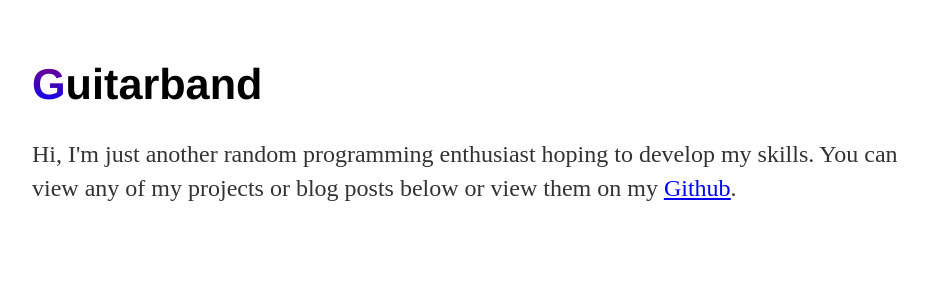
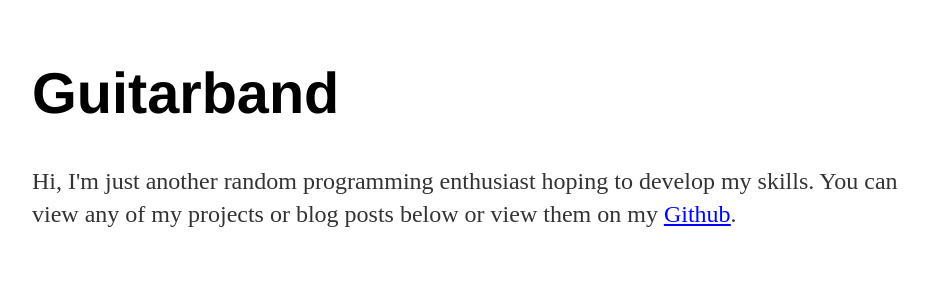
Before and after one commit to Guitarband/testwebsiteGuitarband.github.io, a Jekyll site: the page index.html, which Jekyll copies as it is, in a window 1280 px wide. Shown: the top 300 px of the page, without its empty margins (160-1087 px from the left). Built offline with Jekyll 4.4.1, drawn with Linux system fonts in a browser that asks for light colours.

Commit message:
Update styles.css

```diff
--- a/css/styles.css
+++ b/css/styles.css
@@ -43,7 +43,7 @@
 
 .heading {
     color: black;
-    font-size: 90%;
+    font-size: 120%;
 }
 
 
@@ -55,13 +55,9 @@
     color: purple;
 }
 
-#u_title:hover {
-    color: mediumpurple;
-}
 
-
-#g_title {
-    background-image: linear-gradient(0deg, blue, purple);
+#g_title:hover , #u_title:hover , #i_title:hover , #t_title:hover , #a_title:hover , #r_title:hover , #b_title:hover , #a_title:hover , #n_title:hover , #d_title:hover , {
+    background-image: linear-gradient(90deg, blue, purple);
     -webkit-background-clip: text;
     -webkit-text-fill-color: transparent;
     -moz-background-clip: text;
```
